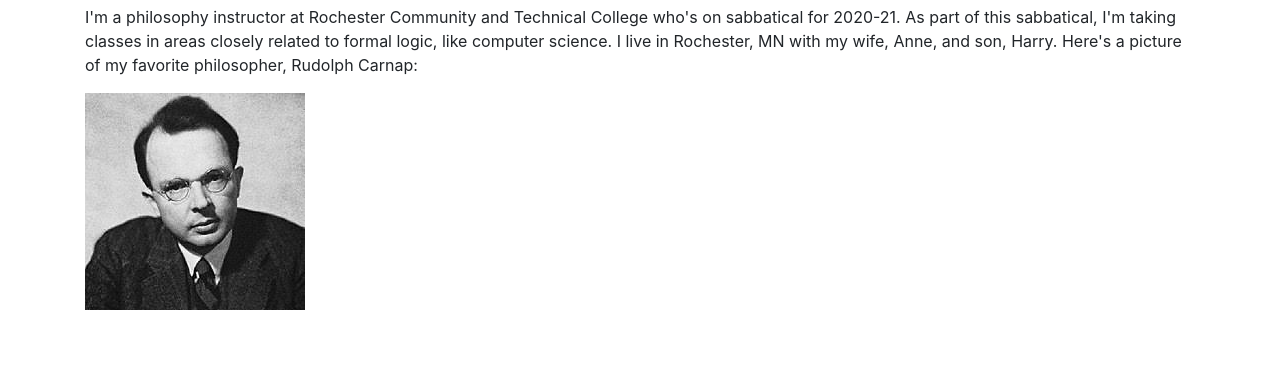
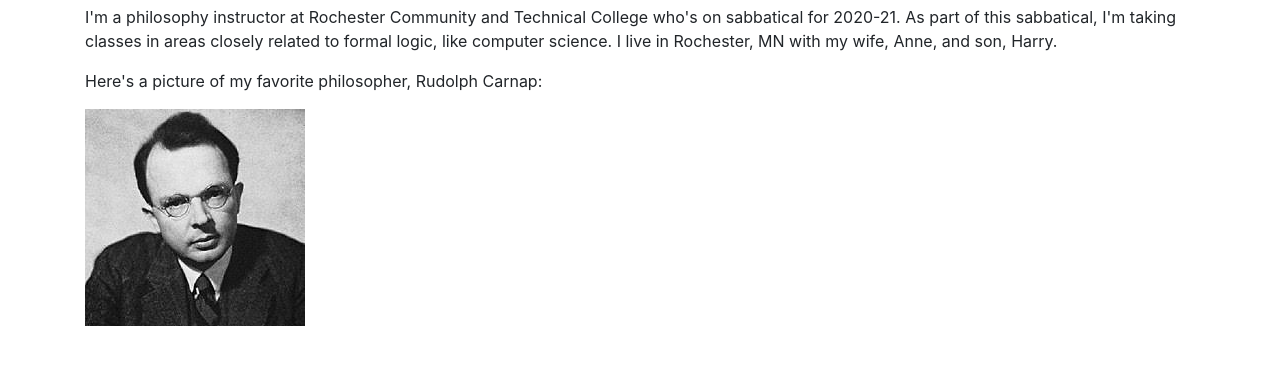
Before and after one commit to brendanpshea/brendanpshea.github.io, a plain HTML site: page index.html in a window 1280 px wide. Shown: the part 51-416 px from the top of the page. Drawn offline with nearby package versions, Linux system fonts and the light colour scheme.

Commit message:
Update index.html

```diff
--- a/index.html
+++ b/index.html
@@ -24,14 +24,14 @@
         <div class="container">
         <h1>Hi, I'm Brendan!</h1>
 
-        I'm a philosophy instructor at Rochester Community and
+        <p>I'm a philosophy instructor at Rochester Community and
         Technical College who's on sabbatical for 2020-21. As part of this
         sabbatical, I'm taking classes
         in areas closely related to formal logic, like computer science. I live in
-        Rochester, MN with my wife, Anne, and son, Harry.
+            Rochester, MN with my wife, Anne, and son, Harry.</p>
 
-        Here's a picture of my favorite philosopher, Rudolph Carnap:
-        <p></p>
+
+            <p>Here's a picture of my favorite philosopher, Rudolph Carnap:</p>
         <img src="carnap.jpg">
         </div>
     </body>
```
